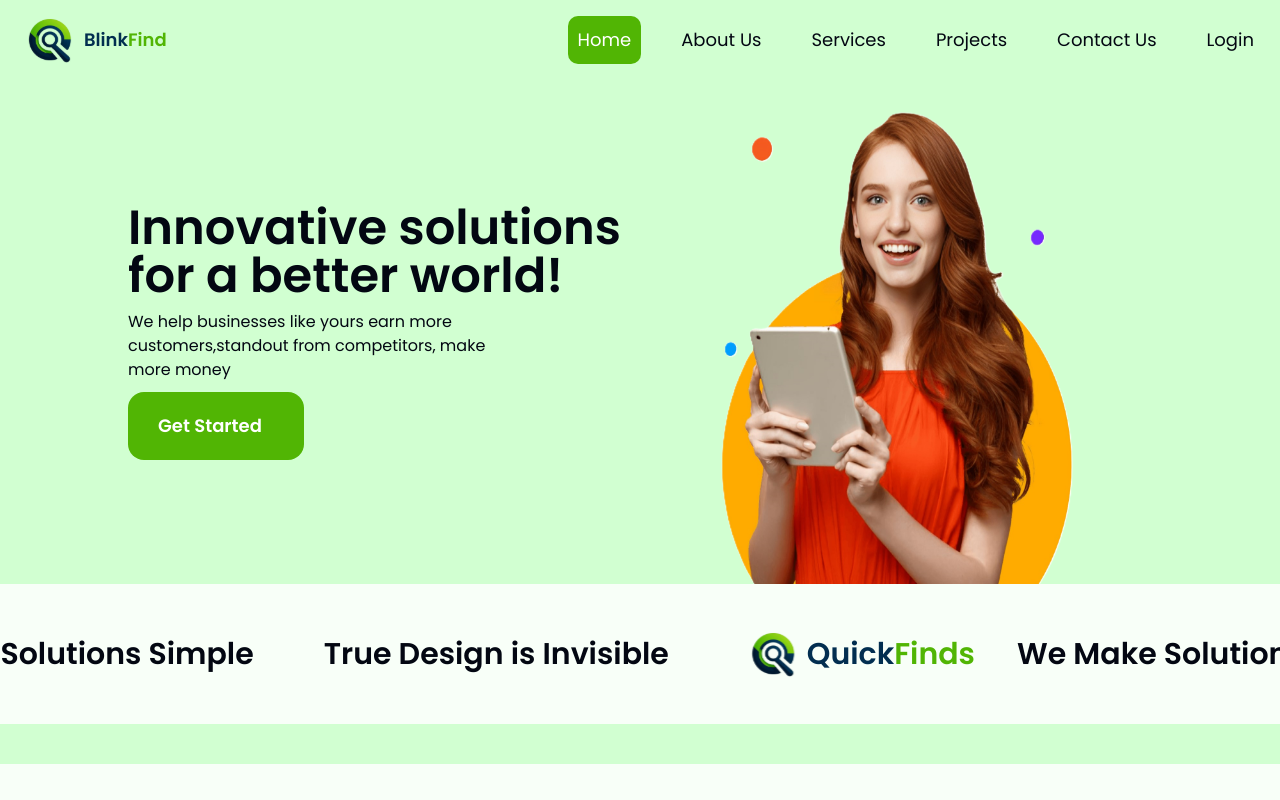
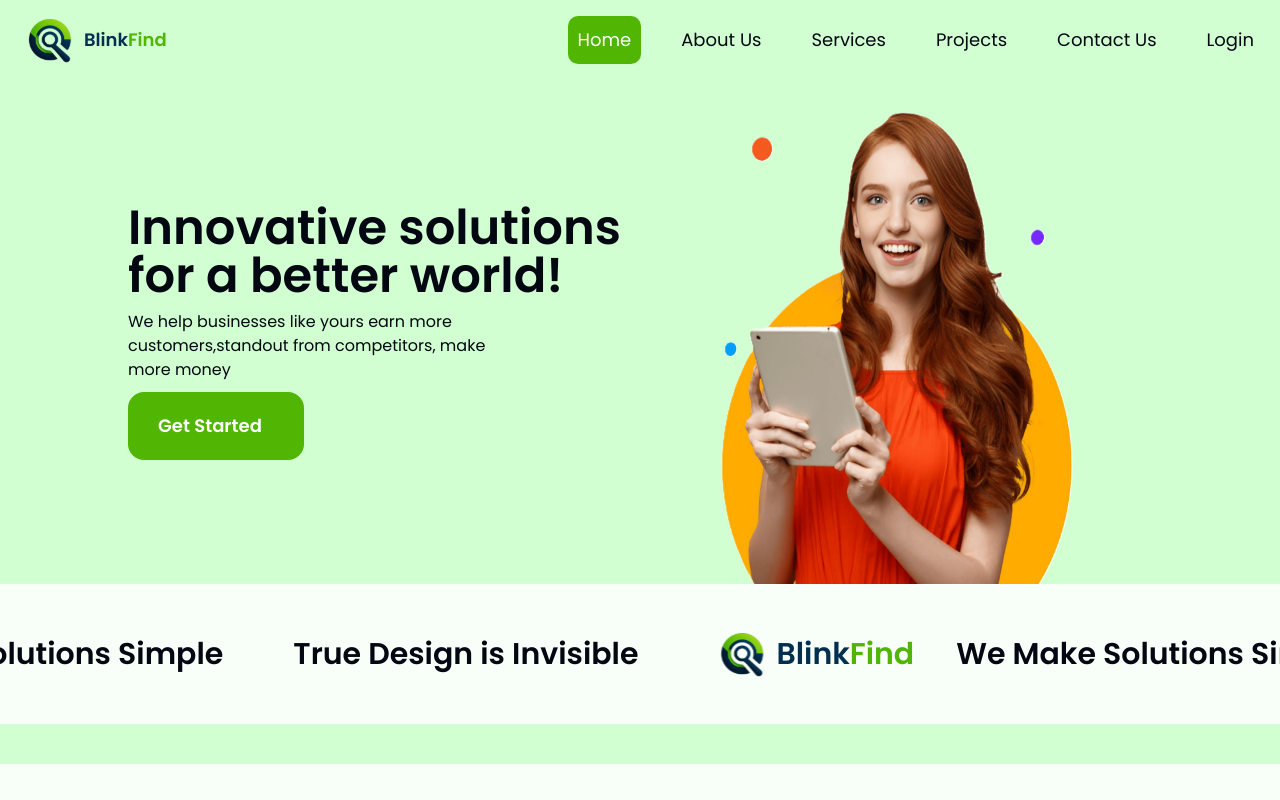
Before and after one commit to BlinkFind/BlinkFind-Website, a Next.js app in the folder frontend/: page / in a window 1280 px wide. Shown: the top 800 px of the page. Built offline with nearby package versions, Linux system fonts and the light colour scheme.

Commit message:
I have updated the quick finds from hero

```diff
--- a/frontend/src/components/Hero.jsx
+++ b/frontend/src/components/Hero.jsx
@@ -70,10 +70,10 @@ const Hero = () => {
                 className="font-poppins lg:text-3xl xs:text-lg sm:text-xl font-bold leading-[30px] text-left"
                 style={{ color: "rgb(2, 46, 80)" }}
               >
-                Quick
+                Blink
               </span>
               <span className="text-[#51B504] font-poppins lg:text-3xl xs:text-lg sm:text-xl font-bold leading-[30px] mr-[40px] text-left">
-                Finds
+                Find
               </span>
             </div>
             <span className="lg:text-3xl xs:text-lg sm:text-xl font-bold mr-[40px]">
@@ -89,10 +89,10 @@ const Hero = () => {
                 className="font-poppins lg:text-3xl xs:text-lg sm:text-xl font-bold leading-[30px] text-left"
                 style={{ color: "rgb(2, 46, 80)" }}
               >
-                Quick
+                Blink
               </span>
               <span className="text-[#51B504] font-poppins lg:text-3xl xs:text-lg sm:text-xl font-bold leading-[30px] mr-[40px] text-left">
-                Finds
+                Find
               </span>
             </div>
             <span className="lg:text-3xl xs:text-lg sm:text-xl font-bold mr-[40px]">
@@ -107,10 +107,10 @@ const Hero = () => {
                 className="font-poppins lg:text-3xl xs:text-lg sm:text-xl font-bold leading-[30px] text-left"
                 style={{ color: "rgb(2, 46, 80)" }}
               >
-                Quick
+                Blink
               </span>
               <span className="text-[#51B504] font-poppins lg:text-3xl xs:text-lg sm:text-xl font-bold leading-[30px] mr-[40px] text-left">
-                Finds
+                Find
               </span>
             </div>
             <span className="lg:text-3xl xs:text-lg sm:text-xl font-bold mr-[40px]">
@@ -125,10 +125,10 @@ const Hero = () => {
                 className="font-poppins lg:text-3xl xs:text-lg sm:text-xl font-bold leading-[30px] text-left"
                 style={{ color: "rgb(2, 46, 80)" }}
               >
-                Quick
+                Blink
               </span>
               <span className="text-[#51B504] font-poppins lg:text-3xl xs:text-lg sm:text-xl font-bold leading-[30px] mr-[40px] text-left">
-                Finds
+                Find
               </span>
             </div>
             <span className="lg:text-3xl xs:text-lg sm:text-xl font-bold mr-[40px]">
@@ -143,10 +143,10 @@ const Hero = () => {
                 className="font-poppins lg:text-3xl xs:text-lg sm:text-xl font-bold leading-[30px] text-left"
                 style={{ color: "rgb(2, 46, 80)" }}
               >
-                Quick
+                Blink
               </span>
               <span className="text-[#51B504] font-poppins lg:text-3xl xs:text-lg sm:text-xl font-bold leading-[30px] mr-[40px] text-left">
-                Finds
+                Find
               </span>
             </div>
             <span className="lg:text-3xl xs:text-lg sm:text-xl font-bold mr-[40px]">
@@ -161,10 +161,10 @@ const Hero = () => {
                 className="font-poppins lg:text-3xl xs:text-lg sm:text-xl font-bold leading-[30px] text-left"
                 style={{ color: "rgb(2, 46, 80)" }}
               >
-                Quick
+                Blink
               </span>
               <span className="text-[#51B504] font-poppins lg:text-3xl xs:text-lg sm:text-xl font-bold leading-[30px] mr-[40px] text-left">
-                Finds
+                Find
               </span>
             </div>
             <span className="lg:text-3xl xs:text-lg sm:text-xl font-bold mr-[40px]">
@@ -179,10 +179,10 @@ const Hero = () => {
                 className="font-poppins lg:text-3xl xs:text-lg sm:text-xl font-bold leading-[30px] text-left"
                 style={{ color: "rgb(2, 46, 80)" }}
               >
-                Quick
+                Blink
               </span>
               <span className="text-[#51B504] font-poppins lg:text-3xl xs:text-lg sm:text-xl font-bold leading-[30px] mr-[40px] text-left">
-                Finds
+                Find
               </span>
             </div>
             <span className="lg:text-3xl xs:text-lg sm:text-xl font-bold mr-[40px]">
```
